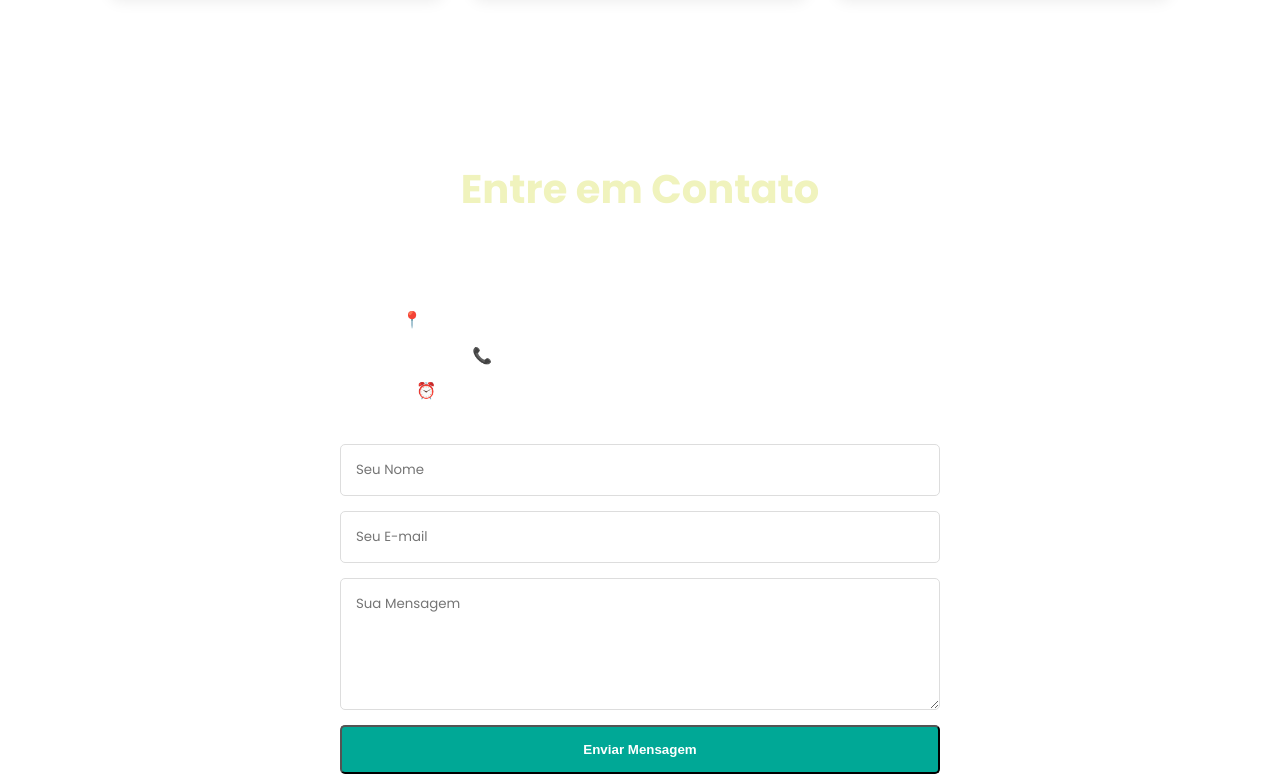
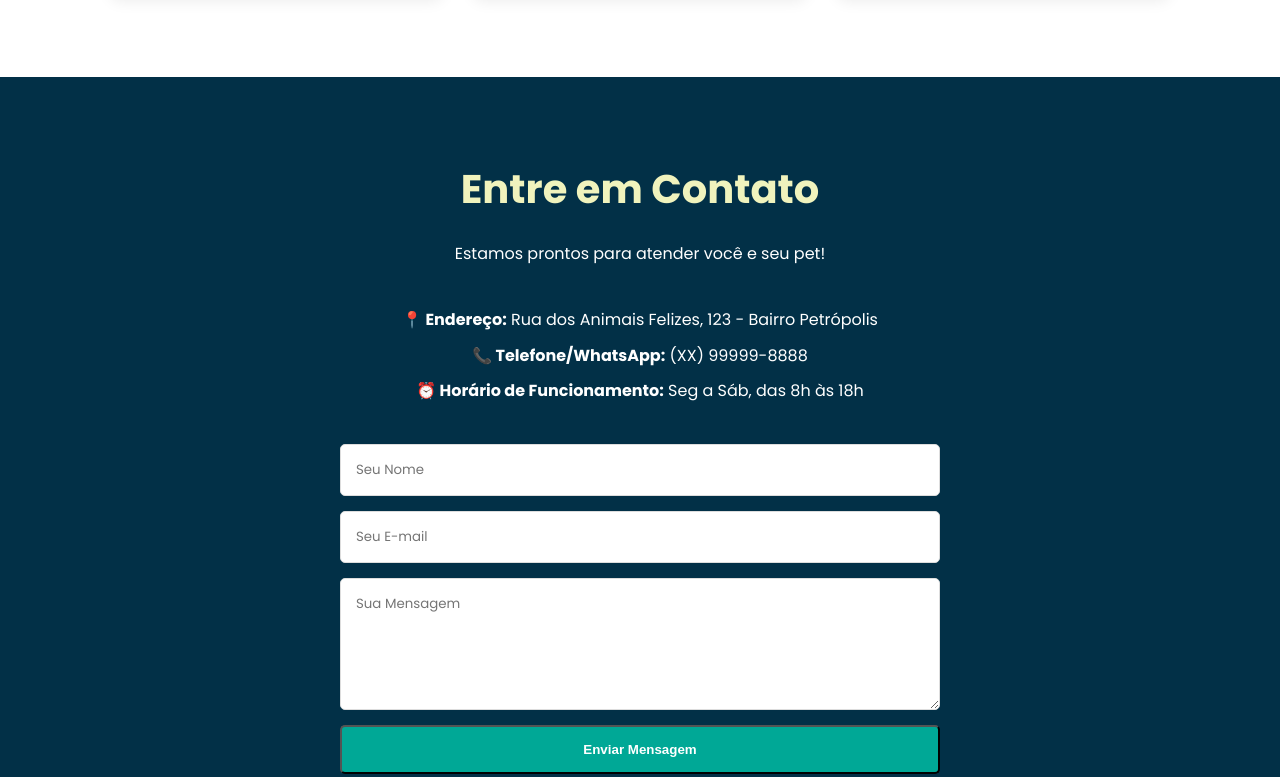
Before and after one commit to Renan-Misael/site-relatorio, a plain HTML site: page index.html in a window 1280 px wide. Shown: the part 2959-3736 px from the top of the page. Drawn offline with Linux system fonts and the light colour scheme.

Commit message:
Update style.css

```diff
--- a/style.css
+++ b/style.css
@@ -119,7 +119,7 @@ main {
 }
 
 .bg-dark {
-    background-color: var(#490d75c7);
+    background-color: var(--cor-fundo-escuro);
     color: var(--cor-branca);
 }
 
```
